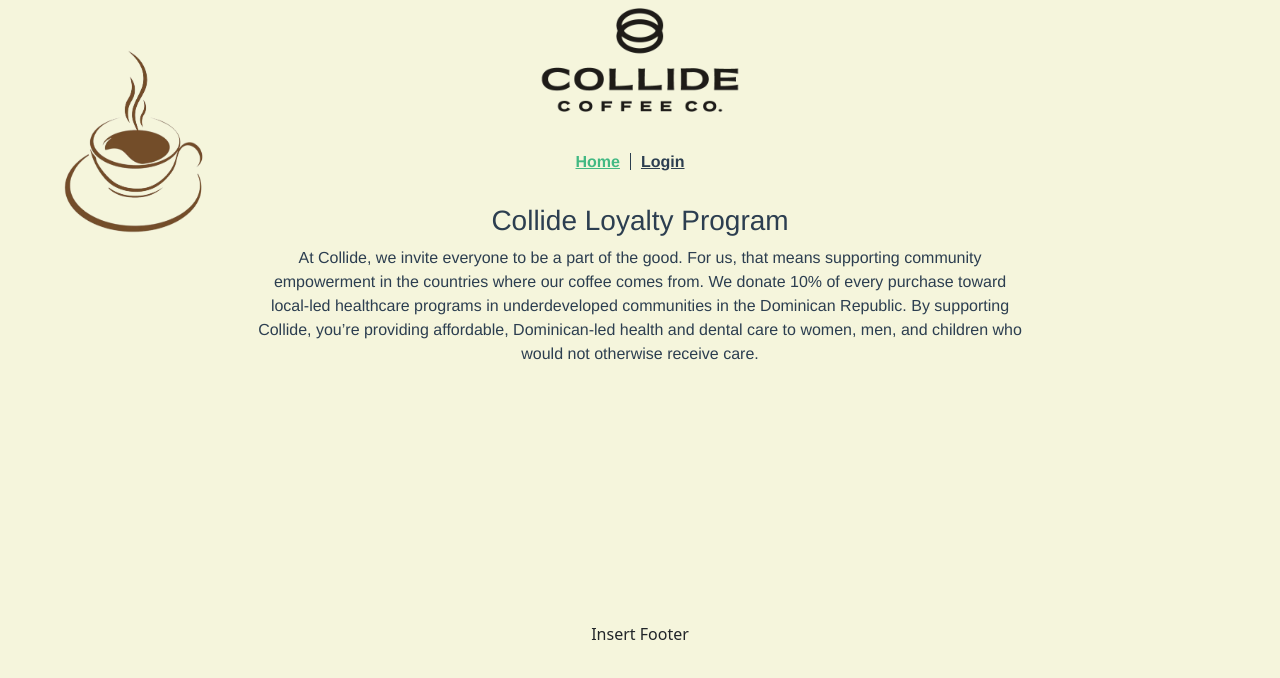
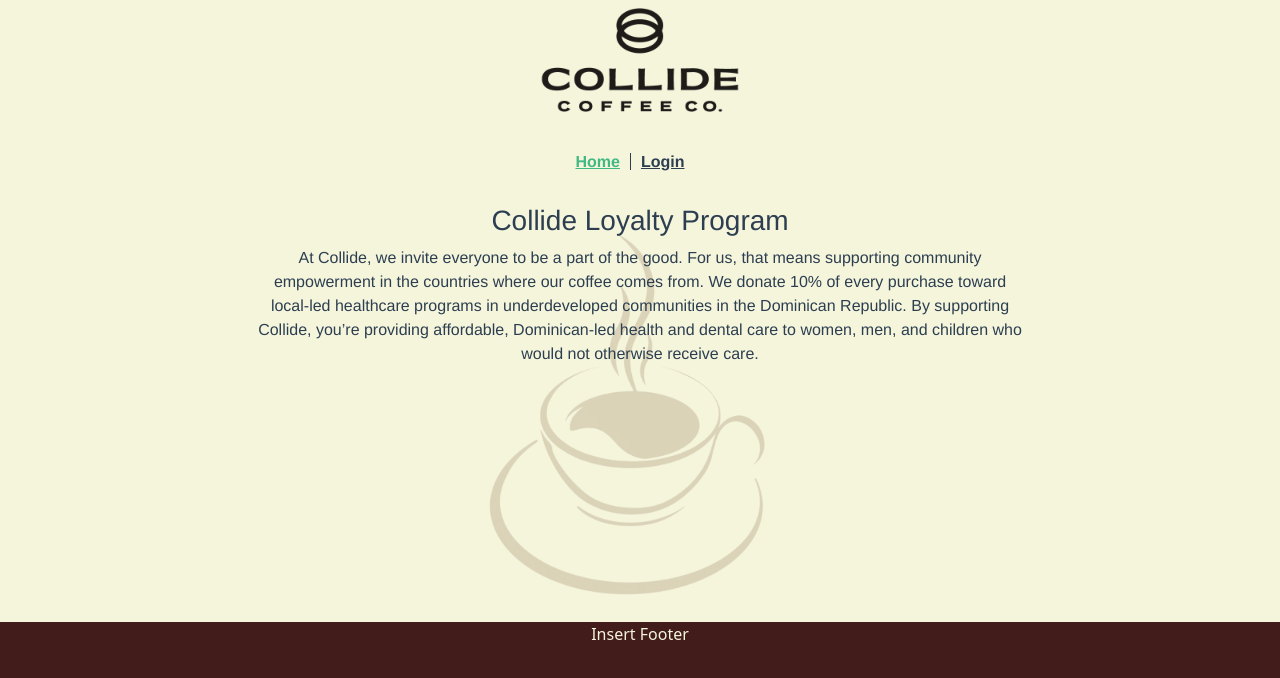
Before and after one commit to justinRE/vuepage, a Vue app: page /home in a window 1280 px wide. Shown: the top 678 px of the page. Built offline with nearby package versions, Linux system fonts and the light colour scheme.

Commit message:
updated text css

```diff
--- a/public/css/styles.css
+++ b/public/css/styles.css
@@ -3,13 +3,12 @@
 }
  body{
     font-family:'Roboto',sans-serif;
-    background-image: url("/img/coffee-cup-1.png");
-    background-position: 40px 40px;
-    background-repeat: no-repeat;
-    background-size: 200px 200px;
+    background: url(/img/coffee-cup-1-20op.png) no-repeat;
+    background-size: 400px 400px;
+    background-position: center;
     font-size:16px;
     font-weight:300;
-    color:#313131;
+color:#421b1b !important;
     line-height:28px;
     text-align:center;
     overflow-x:hidden!important;
--- a/public/index.html
+++ b/public/index.html
@@ -22,8 +22,9 @@
     <div id="app"></div>
 
     <!--footer-->
-    <footer style="text-align: center; width: 100%"">
+    <footer style="text-align: center; width: 100%; background-color: #421b1b; height: 200px; color: beige;">
      Insert Footer
+
     </footer>
     <!-- Optional JavaScript -->
     <!-- jQuery first, then Popper.js, then Bootstrap JS -->
```
Also changed, not shown: public/img/coffee-cup-1-20op.png (added), public/img/coffee-cup-1-op50.png (added).
